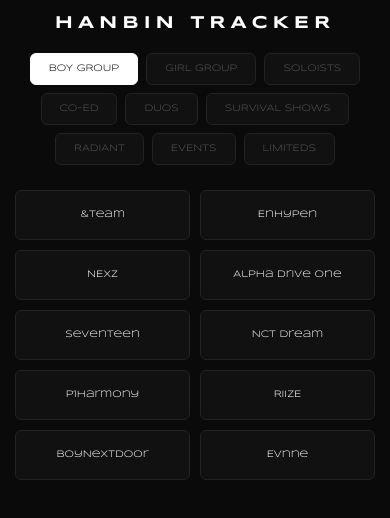
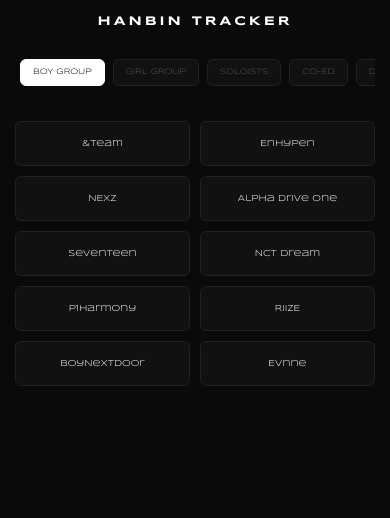
Before and after one commit to wezeley/Hanbin-Track, a React (Vite) app: page / in a window 390 px wide. Both pictures are taken after a click on the button "BOY GROUP". Shown: the top 518 px of the page. Built offline with nearby package versions, Linux system fonts and the light colour scheme.

Commit message:
Ajusta para Mobile

```diff
--- a/src/App.css
+++ b/src/App.css
@@ -159,3 +159,68 @@ header { margin-bottom: 20px; text-align: center; }
 /* Botão Back e Nome Grupo */
 .back-button { background: none; border: 1px solid #222; color: #444; padding: 4px 10px; font-size: 0.55rem; border-radius: 3px; cursor: pointer; margin-bottom: 15px; }
 .focused-group-name { font-family: 'Syncopate', sans-serif; font-size: 1.1rem; text-align: center; margin-bottom: 20px; }
+
+/* --- AJUSTES PARA CELULAR (Telas menores que 600px) --- */
+@media (max-width: 600px) {
+
+  /* 1. Título menor para não ocupar espaço */
+  .title {
+    font-size: 0.8rem;
+    letter-spacing: 3px;
+  }
+
+  /* 2. Abas agora viram uma barra de rolagem horizontal (estilo Instagram)
+     Isso evita que elas fiquem empilhadas ocupando a tela toda */
+  .tabs-container {
+    display: flex;
+    flex-wrap: nowrap; /* Força ficar em uma linha só */
+    overflow-x: auto;  /* Permite arrastar pro lado */
+    justify-content: flex-start;
+    padding: 10px 5px;
+    -webkit-overflow-scrolling: touch; /* Deixa a rolagem lisinha */
+  }
+
+  .tab-button {
+    flex: 0 0 auto; /* Não deixa o botão encolher */
+    padding: 8px 12px;
+    font-size: 0.5rem;
+  }
+
+  /* 3. Dashboard da Home mais compacto */
+  .stat-card p {
+    font-size: 1.5rem;
+  }
+
+  .category-stats-grid {
+    grid-template-columns: 1fr 1fr; /* Duas colunas fixas na Home */
+  }
+
+  /* 4. Cartas e Raridades */
+  .rarities-container {
+    gap: 10px; /* Menos espaço entre 1H e 2H */
+  }
+
+  .grid {
+    display: flex;
+    flex-wrap: wrap;   /* NO CELULAR: Deixa as cartas quebrarem de linha */
+    justify-content: center;
+    gap: 4px;
+  }
+
+  /* 5. ZOOM NO MOBILE - Muito importante! */
+  /* Reduzimos o zoom para 1.5x no toque para não cobrir a tela */
+  .card:active, .card:hover {
+    transform: scale(1.5) !important;
+    z-index: 999;
+  }
+
+  /* 6. Quadradinhos dos Grupos (Tiles) */
+  .group-tiles-grid {
+    grid-template-columns: 1fr 1fr; /* Dois grupos por linha */
+  }
+
+  .group-tile {
+    height: 45px;
+    font-size: 0.55rem;
+  }
+}
```
